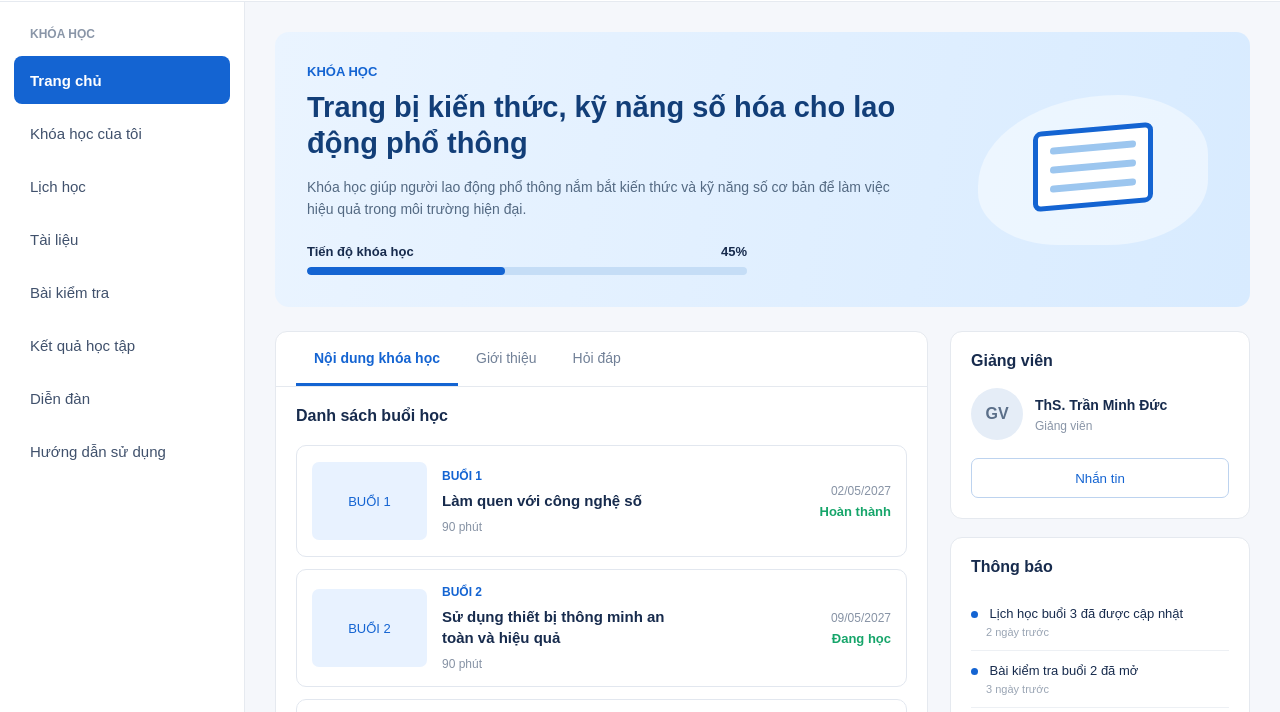
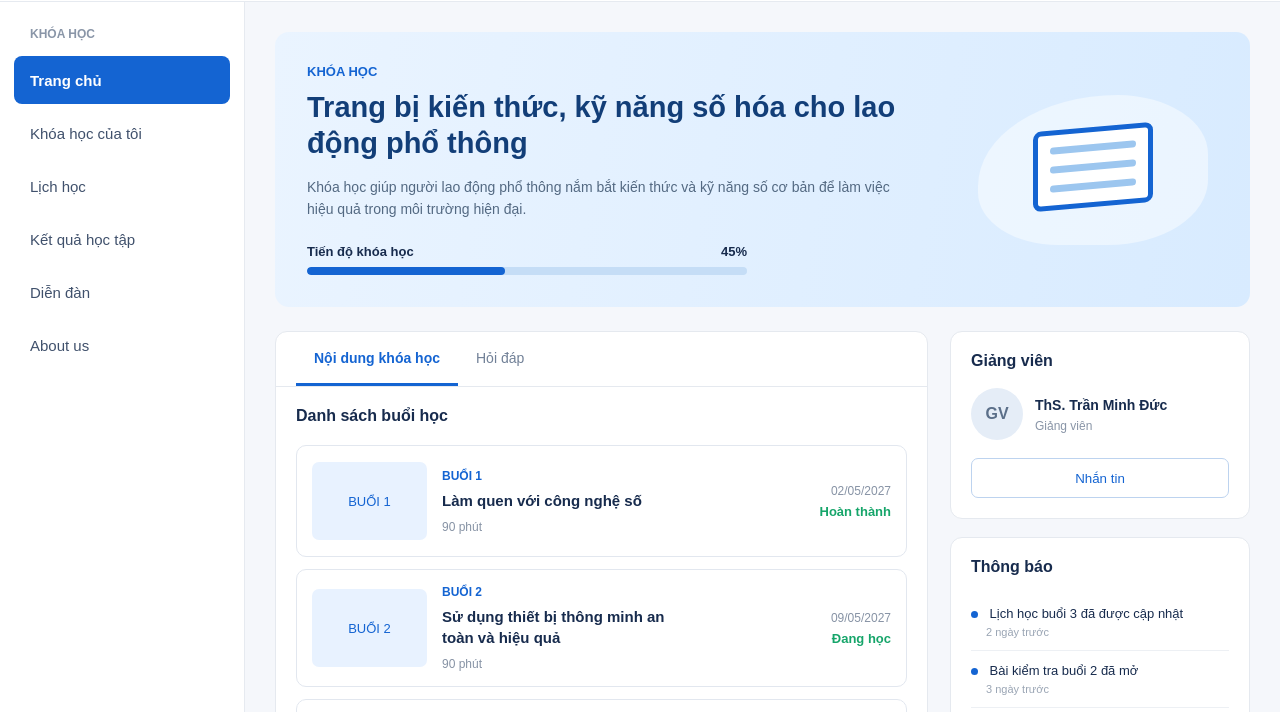
Before and after one commit to bngan-cloud/study, a plain HTML site: page index.html in a window 1280 px wide. Shown: the part 70-782 px from the top of the page. Drawn offline with Linux system fonts and the light colour scheme.

Commit message:
Update index.html

```diff
--- a/index.html
+++ b/index.html
@@ -798,14 +798,6 @@
         </div>
 
         <div class="menu-item" onclick="selectMenu(this)">
-            <span class="menu-text">Tài liệu</span>
-        </div>
-
-        <div class="menu-item" onclick="selectMenu(this)">
-            <span class="menu-text">Bài kiểm tra</span>
-        </div>
-
-        <div class="menu-item" onclick="selectMenu(this)">
             <span class="menu-text">Kết quả học tập</span>
         </div>
 
@@ -814,7 +806,7 @@
         </div>
 
         <div class="menu-item" onclick="selectMenu(this)">
-            <span class="menu-text">Hướng dẫn sử dụng</span>
+            <span class="menu-text">About us</span>
         </div>
 
     </aside>
@@ -888,10 +880,6 @@
 
                     <button class="tab active">
                         Nội dung khóa học
-                    </button>
-
-                    <button class="tab">
-                        Giới thiệu
                     </button>
 
                     <button class="tab">
```
